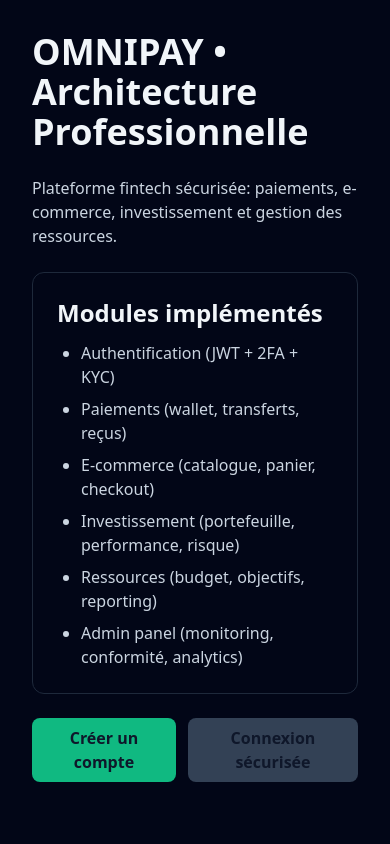
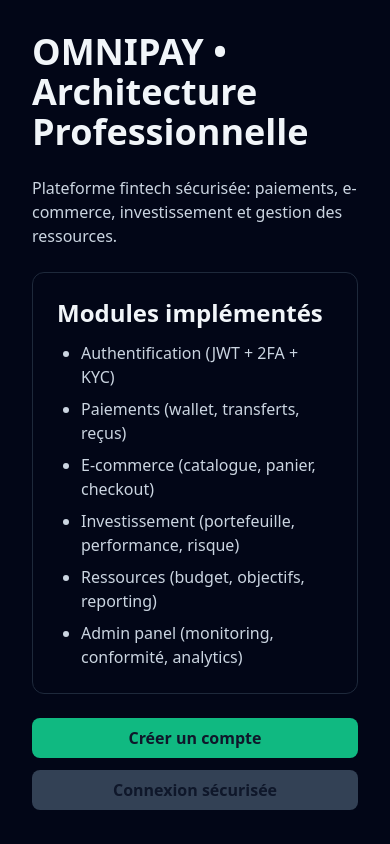
Before and after one commit to OMNIPAY-BJ/omnipay-bj, a Next.js app in the folder frontend/: page / in a window 390 px wide. Built offline with nearby package versions, Linux system fonts and the light colour scheme.

Commit message:
fix: keep login and signup buttons visible on small screens

```diff
--- a/frontend/app/page.tsx
+++ b/frontend/app/page.tsx
@@ -16,9 +16,11 @@ export default function HomePage() {
           ))}
         </ul>
       </section>
-      <div className="flex gap-3">
-        <Button>Créer un compte</Button>
-        <Button className="bg-slate-700 text-slate-100 hover:bg-slate-600">Connexion sécurisée</Button>
+      <div className="flex flex-col gap-3 sm:flex-row">
+        <Button className="w-full sm:w-auto">Créer un compte</Button>
+        <Button className="w-full bg-slate-700 text-slate-100 hover:bg-slate-600 sm:w-auto">
+          Connexion sécurisée
+        </Button>
       </div>
     </main>
   );
```
Also changed, not shown: 1 other file (tests, documents, lock files or other folders).
